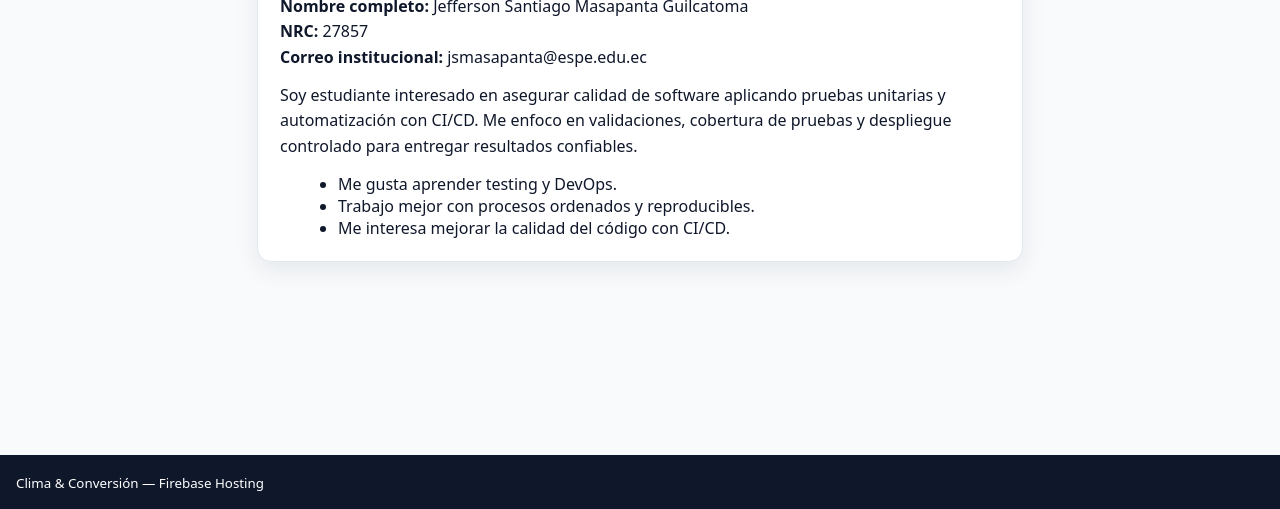
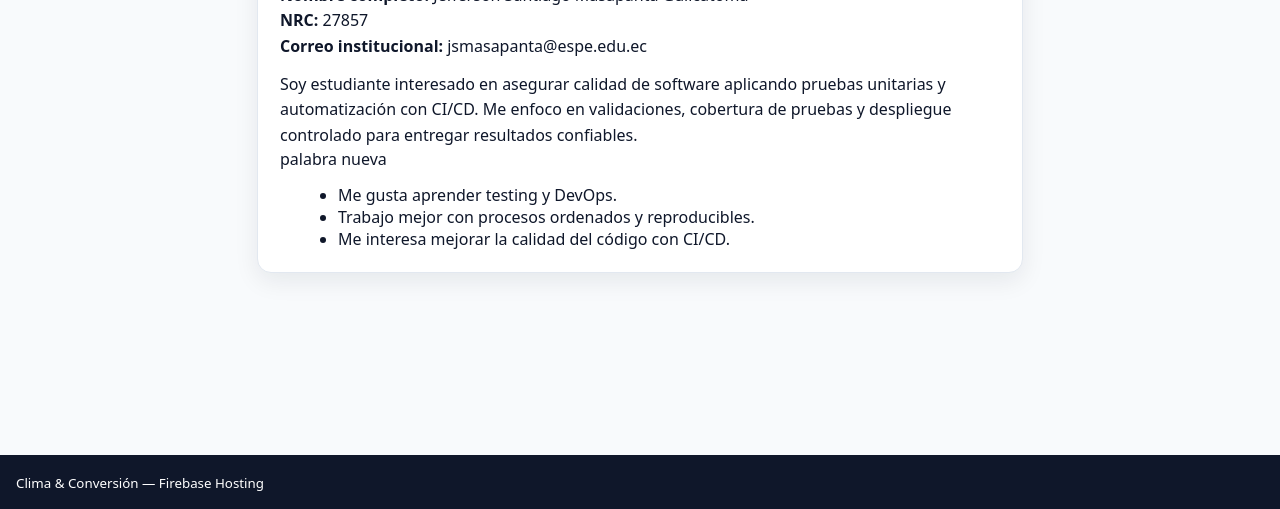
Before and after one commit to jsmasapanta/clima_conversion, a website: page public/index.html in a window 1280 px wide. Shown: the part 319-828 px from the top of the page. Drawn offline with Linux system fonts and the light colour scheme.

Commit message:
Probar preview Firebase

```diff
--- a/public/index.html
+++ b/public/index.html
@@ -32,7 +32,7 @@
         Soy estudiante interesado en asegurar calidad de software aplicando pruebas unitarias y automatización con CI/CD.
         Me enfoco en validaciones, cobertura de pruebas y despliegue controlado para entregar resultados confiables.
       </p>
-
+palabra nueva
       <ul>
         <li>Me gusta aprender testing y DevOps.</li>
         <li>Trabajo mejor con procesos ordenados y reproducibles.</li>
```
